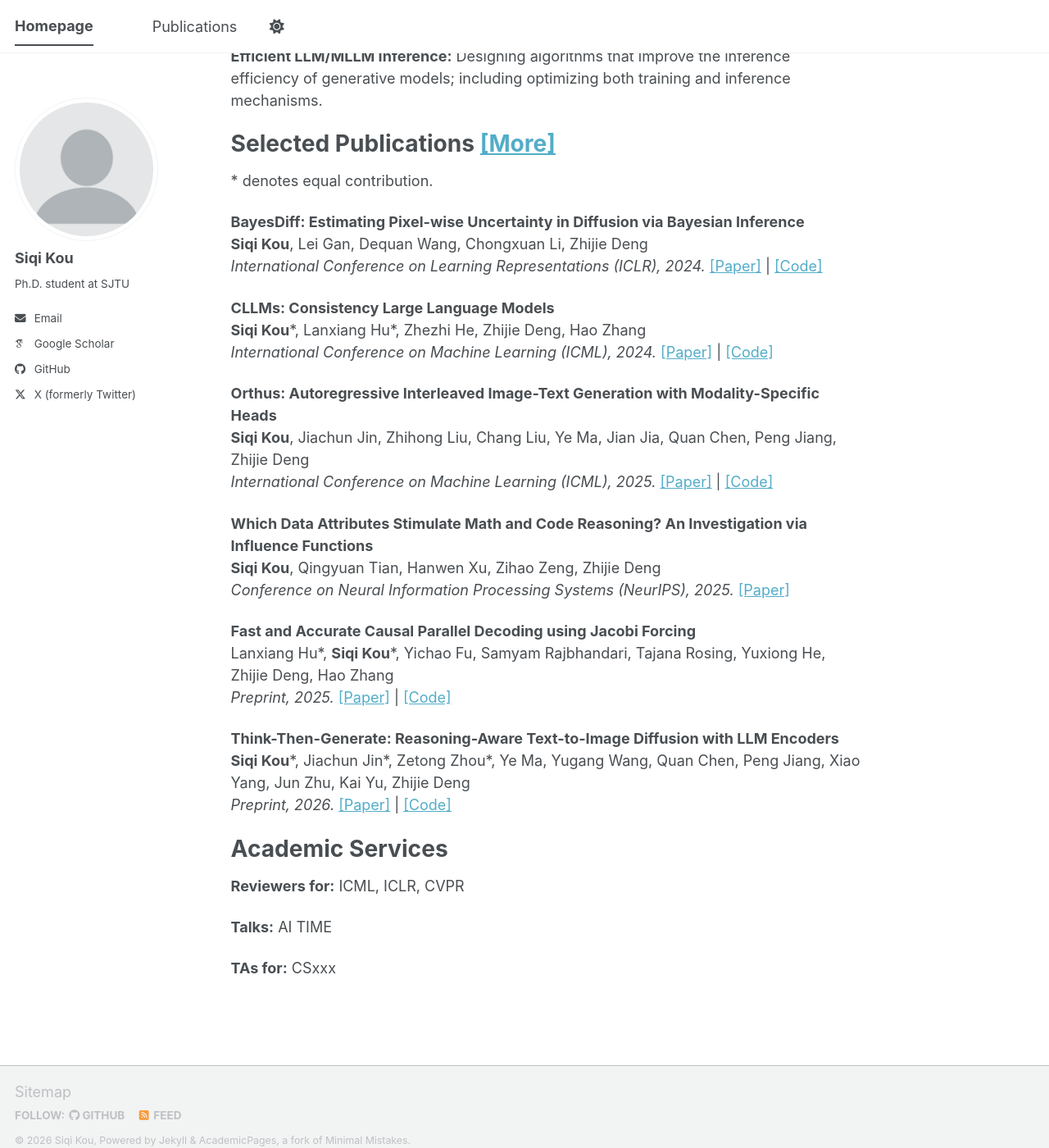
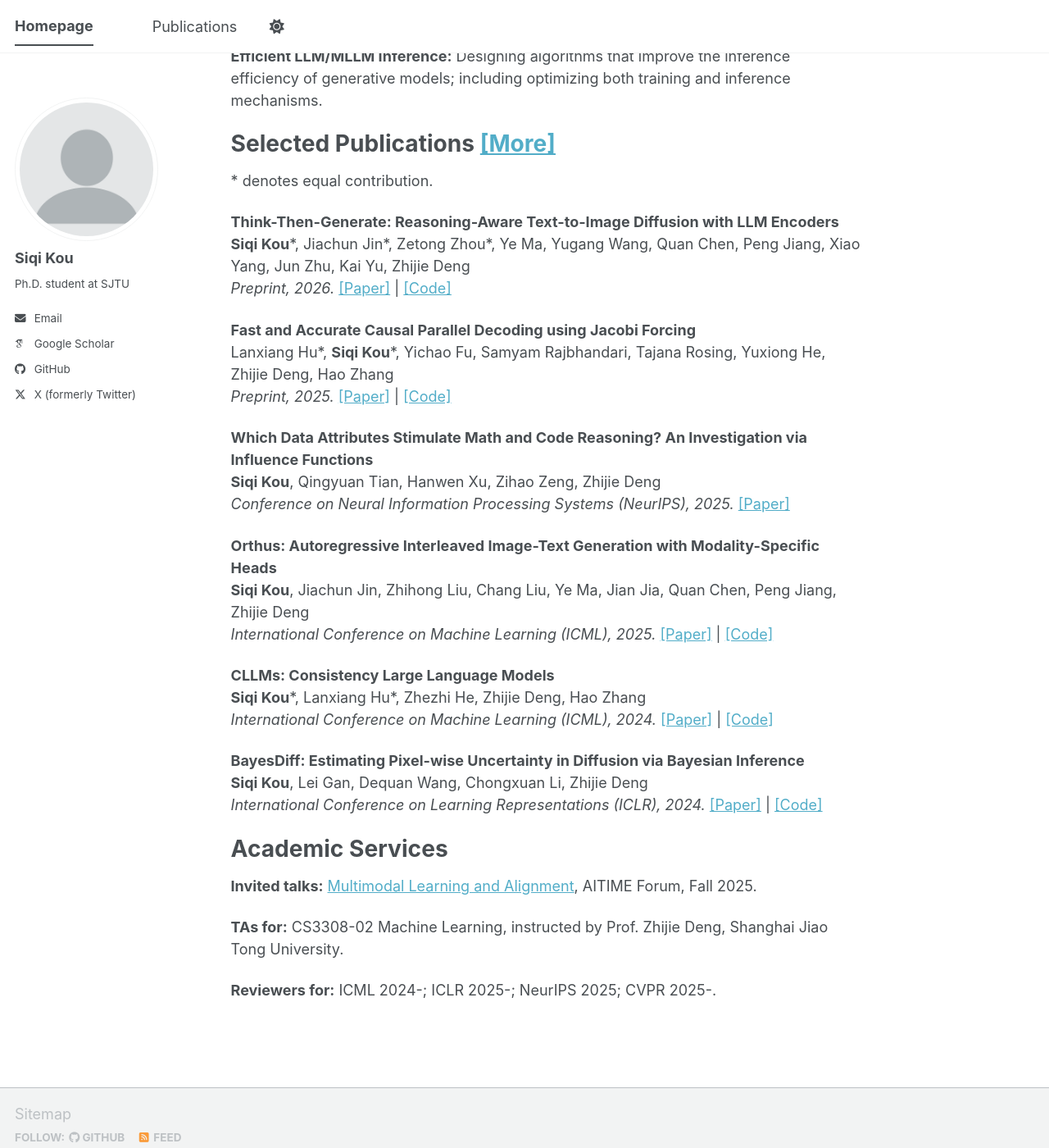
Before and after one commit to karrykkk/karrykkk.github.io, a Jekyll site: the page built from _pages/about.md, in a window 1280 px wide and 1400 px high, scrolled down 452 px. Shown: the whole window at 82% size. Built offline with Jekyll 4.4.1, drawn with Linux system fonts in a browser that asks for light colours; some web fonts are replaced; a script bundle is joined from its source files by our own code; library files that are not in the unit come from our copies; some of the changed text lies outside the part shown.

Commit message:
Update about.md

```diff
--- a/_pages/about.md
+++ b/_pages/about.md
@@ -26,31 +26,29 @@
 ===
 \* denotes equal contribution.
 
-**BayesDiff: Estimating Pixel-wise Uncertainty in Diffusion via Bayesian Inference**<br>
-**Siqi Kou**, Lei Gan, Dequan Wang, Chongxuan Li, Zhijie Deng<br>
-*International Conference on Learning Representations (ICLR), 2024.* [[Paper]](https://arxiv.org/pdf/2310.11142) | [[Code]](https://github.com/karrykkk/BayesDiff)
+**Think-Then-Generate: Reasoning-Aware Text-to-Image Diffusion with LLM Encoders**<br>
+**Siqi Kou**\*, Jiachun Jin\*, Zetong Zhou\*, Ye Ma, Yugang Wang, Quan Chen, Peng Jiang, Xiao Yang, Jun Zhu, Kai Yu, Zhijie Deng<br>
+*Preprint, 2026.* [[Paper]](https://arxiv.org/abs/2601.10332) | [[Code]](https://github.com/SJTU-DENG-Lab/Think-Then-Generate)
+
+**Fast and Accurate Causal Parallel Decoding using Jacobi Forcing**<br>
+Lanxiang Hu\*, **Siqi Kou**\*, Yichao Fu, Samyam Rajbhandari, Tajana Rosing, Yuxiong He, Zhijie Deng, Hao Zhang<br>
+*Preprint, 2025.* [[Paper]](https://arxiv.org/abs/2512.14681) | [[Code]](https://github.com/hao-ai-lab/JacobiForcing)
+
+**Which Data Attributes Stimulate Math and Code Reasoning? An Investigation via Influence Functions**<br>
+**Siqi Kou**, Qingyuan Tian, Hanwen Xu, Zihao Zeng, Zhijie Deng<br>
+*Conference on Neural Information Processing Systems (NeurIPS), 2025.* [[Paper]](https://arxiv.org/pdf/2505.19949)
+
+**Orthus: Autoregressive Interleaved Image-Text Generation with Modality-Specific Heads**<br>
+**Siqi Kou**, Jiachun Jin, Zhihong Liu, Chang Liu, Ye Ma, Jian Jia, Quan Chen, Peng Jiang, Zhijie Deng<br>
+*International Conference on Machine Learning (ICML), 2025.* [[Paper]](https://arxiv.org/pdf/2309.03729) | [[Code]](https://github.com/sjtuplayer/few-shot-diffusion)
 
 **CLLMs: Consistency Large Language Models**<br>
 **Siqi Kou**\*, Lanxiang Hu\*, Zhezhi He, Zhijie Deng, Hao Zhang<br>
 *International Conference on Machine Learning (ICML), 2024.* [[Paper]](https://arxiv.org/pdf/2403.00835) | [[Code]](https://github.com/hao-ai-lab/Consistency_LLM)
 
-**Orthus: Autoregressive Interleaved Image-Text Generation with Modality-Specific Heads**<br>
-**Siqi Kou**, Jiachun Jin, Zhihong Liu, Chang Liu, Ye Ma, Jian Jia, Quan Chen, Peng Jiang, Zhijie Deng<br>
-*International Conference on Machine Learning (ICML), 2025.* [[Paper]](https://arxiv.org/pdf/2309.03729) | [[Code]](https://github.com/sjtuplayer/few-shot-diffusion)
-
-**Which Data Attributes Stimulate Math and Code Reasoning? An Investigation via Influence Functions**
-<br>
-**Siqi Kou**, Qingyuan Tian, Hanwen Xu, Zihao Zeng, Zhijie Deng<br>
-*Conference on Neural Information Processing Systems (NeurIPS), 2025.* [[Paper]](https://arxiv.org/pdf/2505.19949)
-
-**Fast and Accurate Causal Parallel Decoding using Jacobi Forcing**<br>
-Lanxiang Hu\*, **Siqi Kou**\*, Yichao Fu, Samyam Rajbhandari, Tajana Rosing, Yuxiong He, Zhijie Deng, Hao Zhang<br>
-*Preprint, 2025.* [[Paper]](https://arxiv.org/abs/2512.14681) | [[Code]](https://github.com/hao-ai-lab/JacobiForcing)
-
-**Think-Then-Generate: Reasoning-Aware Text-to-Image Diffusion with LLM Encoders**<br>
-**Siqi Kou**\*, Jiachun Jin\*, Zetong Zhou\*, Ye Ma, Yugang Wang, Quan Chen, Peng Jiang, Xiao Yang, Jun Zhu, Kai Yu, Zhijie Deng<br>
-*Preprint, 2026.* [[Paper]](https://arxiv.org/abs/2601.10332) | [[Code]](https://github.com/SJTU-DENG-Lab/Think-Then-Generate)
-
+**BayesDiff: Estimating Pixel-wise Uncertainty in Diffusion via Bayesian Inference**<br>
+**Siqi Kou**, Lei Gan, Dequan Wang, Chongxuan Li, Zhijie Deng<br>
+*International Conference on Learning Representations (ICLR), 2024.* [[Paper]](https://arxiv.org/pdf/2310.11142) | [[Code]](https://github.com/karrykkk/BayesDiff)
 
 <!---## Honors & Awards--->
 
@@ -58,11 +56,11 @@ Lanxiang Hu\*, **Siqi Kou**\*, Yichao Fu, Samyam Rajbhandari, Tajana Rosing, Yux
 Academic Services
 ===
 
-**Reviewers for:** ICML, ICLR, CVPR
+**Invited talks:** [Multimodal Learning and Alignment](http://bilibili.com/video/BV1mA3yzEEWF?spm_id_from=333.788.videopod.sections&vd_source=ed80914eaefe0f3ca755d26f69367033), AITIME Forum, Fall 2025.
 
-**Talks:** AI TIME
+**TAs for:** CS3308-02 Machine Learning, instructed by Prof. Zhijie Deng, Shanghai Jiao Tong University.
 
-**TAs for:** CSxxx
+**Reviewers for:** ICML 2024-; ICLR 2025-; NeurIPS 2025; CVPR 2025-.
 
 <!---This is the front page of a website that is powered by the [Academic Pages template](https://github.com/academicpages/academicpages.github.io) and hosted on GitHub pages. [GitHub pages](https://pages.github.com) is a free service in which websites are built and hosted from code and data stored in a GitHub repository, automatically updating when a new commit is made to the repository. This template was forked from the [Minimal Mistakes Jekyll Theme](https://mmistakes.github.io/minimal-mistakes/) created by Michael Rose, and then extended to support the kinds of content that academics have: publications, talks, teaching, a portfolio, blog posts, and a dynamically-generated CV. Incidentally, these same features make it a great template for anyone that needs to show off a professional template!
 
```
Also changed, not shown: other parts of _pages/about.md (+1 -1 lines).
